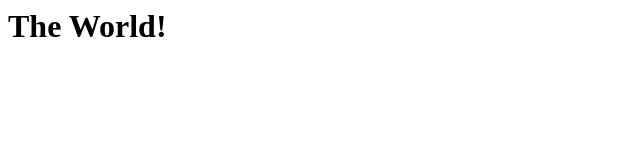
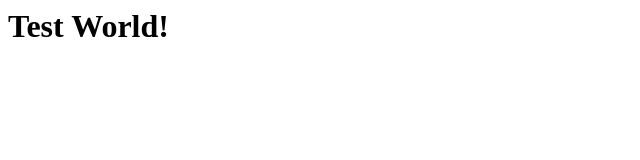
Before and after one commit to datapf-osaka/akachan-map, a plain HTML site: page index.html in a window 1280 px wide. Shown: the full height of the page, 0-640 px from the left. Drawn offline with Linux system fonts and the light colour scheme.

Commit message:
テスト

```diff
--- a/index.html
+++ b/index.html
@@ -1,6 +1,6 @@
 <html>
     <head></head>
     <body>
-        <h1>The World!</h1>
+        <h1>Test World!</h1>
     </body>
 </html>
```
